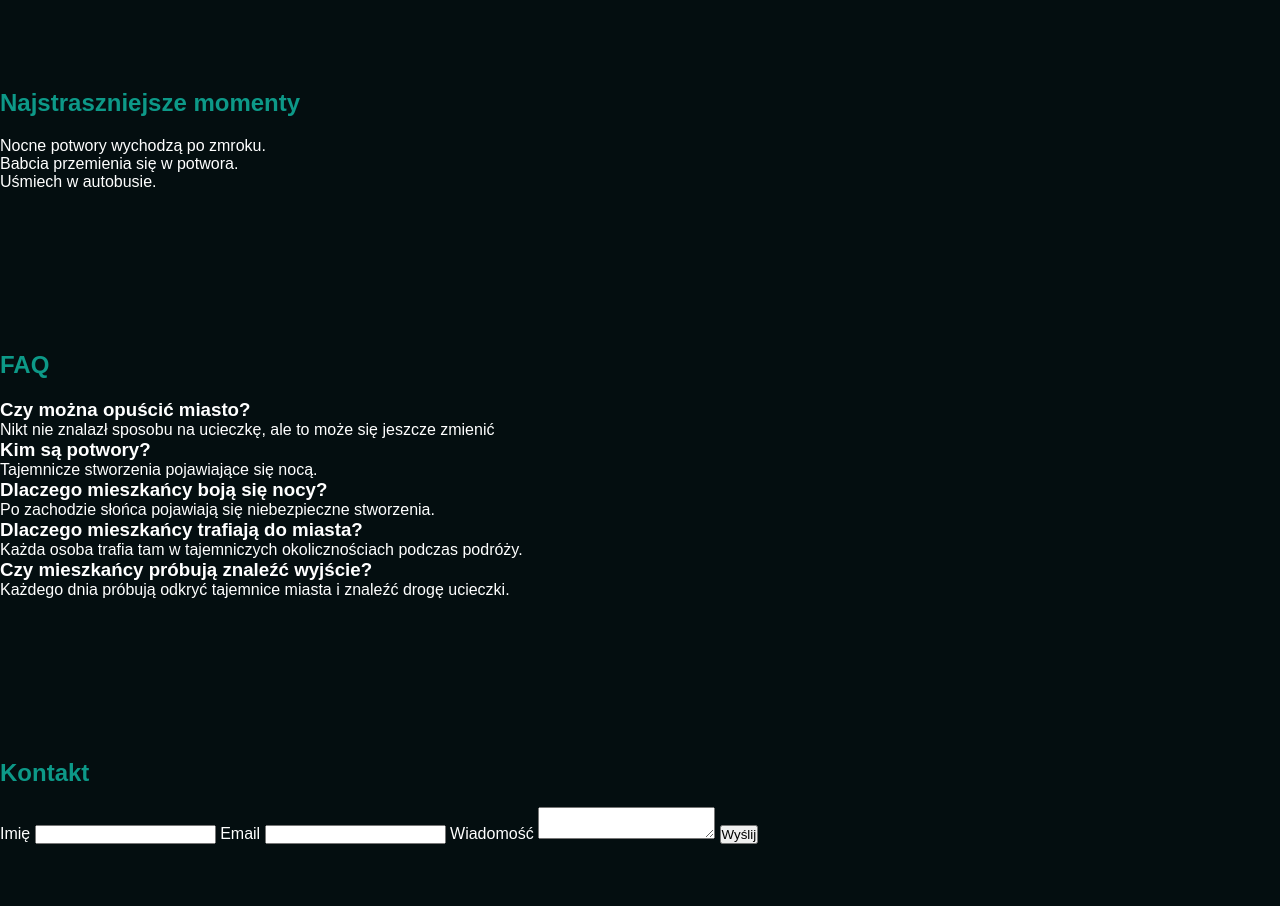
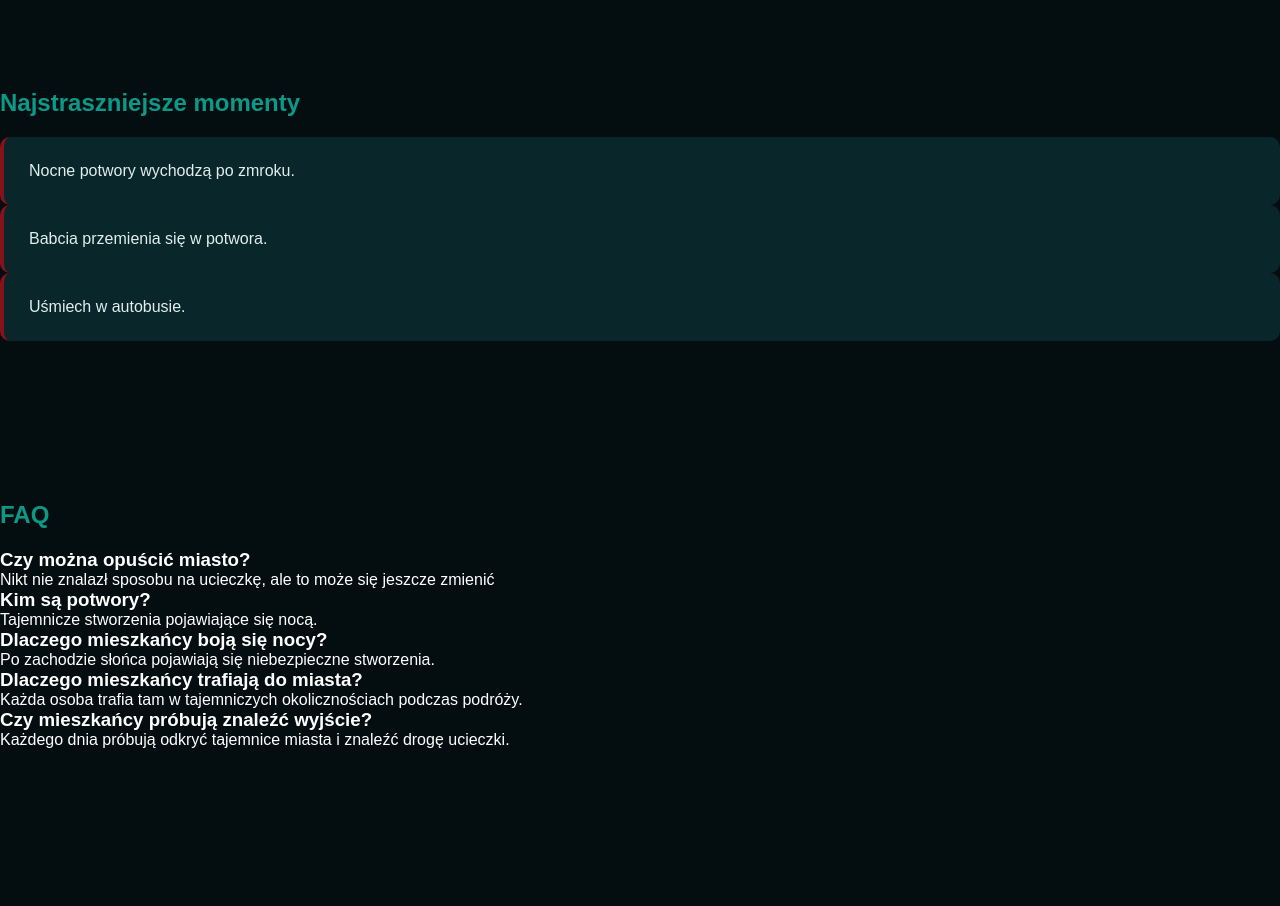
Before and after one commit to dzamilyashumilina-ui/pixelshark-from, a plain HTML site: page index.html in a window 1280 px wide. Shown: the part 1400-2306 px from the top of the page. Drawn offline with Linux system fonts and the light colour scheme.

Commit message:
Dodałam wygłąd dla sekcji moment

```diff
--- a/style.css
+++ b/style.css
@@ -84,3 +84,17 @@ body {
     margin: 0;
     color: white;
 }
+.moment-card {
+    background-color: #09262b;
+    padding: 25px;
+    border-radius: 10px;
+    border-left: 4px solid #87121A;
+    transition: 0.3s;
+    color: #E2EDEE;
+}
+
+.moment-card:hover {
+    transform: translateY(-6px);
+    border-left: 4px solid #0D9988;
+    background-color: #0b2f35;
+}
```
